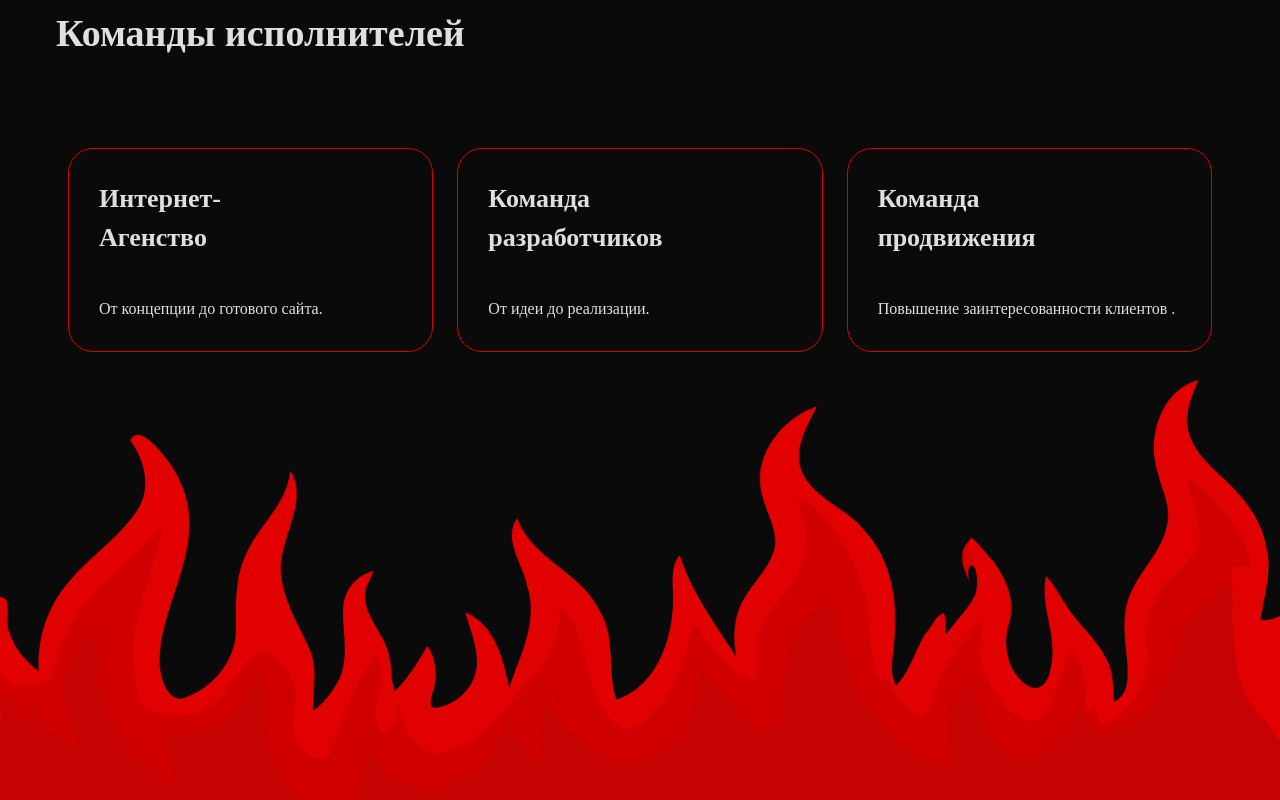
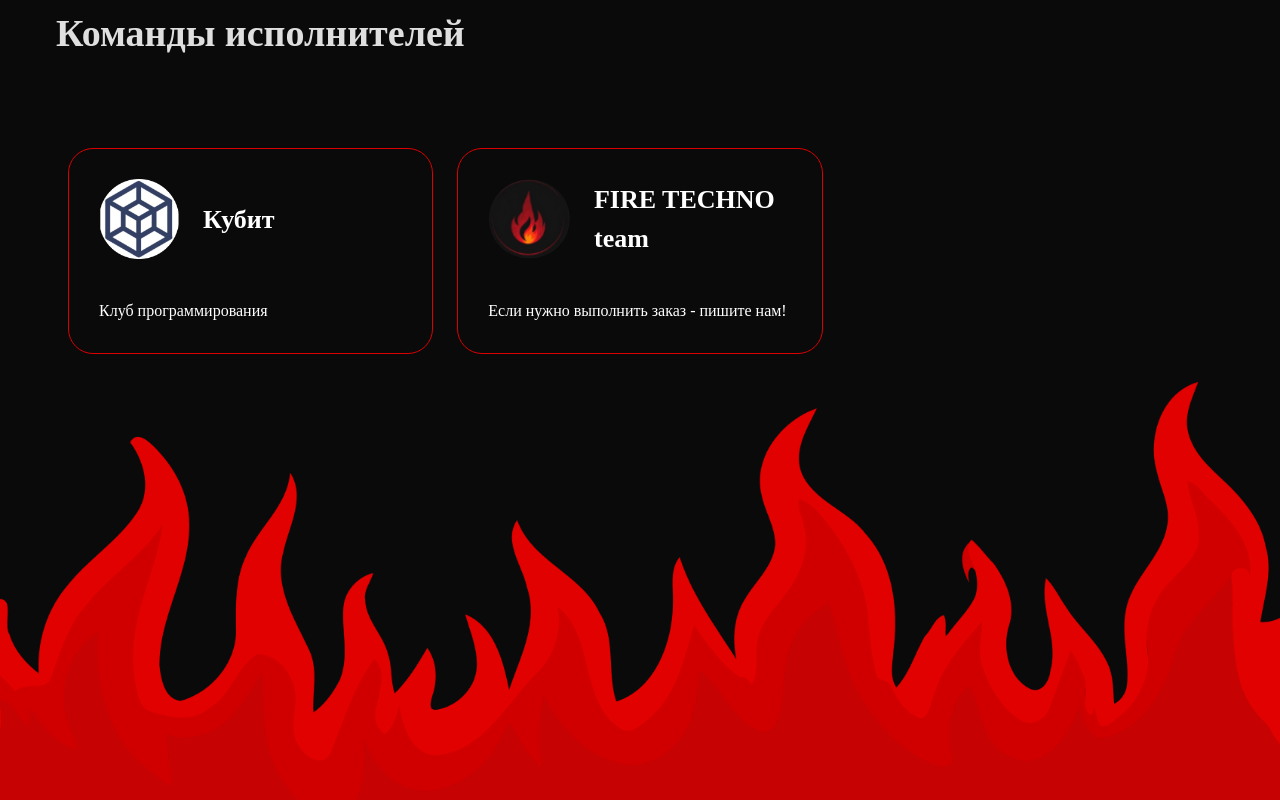
Before and after one commit to Jet-Green/firetechno-landing, a Nuxt app: page / in a window 1280 px wide. Shown: the part 3678-4478 px from the top of the page. Built offline with nearby package versions, Linux system fonts and the light colour scheme.

Commit message:
add teams

```diff
--- a/components/Landing/OurTeams.vue
+++ b/components/Landing/OurTeams.vue
@@ -4,32 +4,36 @@
   <v-col cols="12">
     <v-row class="features">
       <v-col cols="12" md="6" lg="4">
-        <div class="feature">
+        <NuxtLink class="feature" to="https://t.me/GrachevRV" target="_blank">
           <v-row>
-            <v-col cols="8">
-              <p class="card-title">Интернет-Агенство</p>
+            <v-col cols="auto" class="d-flex align-center justify-end">
+              <img src="~/assets/images/qbit-logo.jpg" alt="" class="team-logo">
             </v-col>
-            <v-col cols="4" class="d-flex justify-end"> </v-col>
+            <v-col cols="8" class="d-flex align-center">
+              <p class="card-title">Кубит</p>
+            </v-col>
           </v-row>
 
-          <p class="comment">От концепции до готового сайта.</p>
-        </div>
+          <p class="comment">Клуб программирования</p>
+        </NuxtLink>
       </v-col>
 
       <v-col cols="12" md="6" lg="4">
-        <div class="feature">
+        <NuxtLink class="feature" to="https://t.me/FireTechnologies" target="_blank">
           <v-row>
-            <v-col cols="8">
-              <p class="card-title">Команда разработчиков</p>
+            <v-col cols="auto" class="d-flex align-center justify-end">
+              <img src="~/assets/icons/firetechno-logo.svg" alt="" class="team-logo">
             </v-col>
-            <v-col cols="4" class="d-flex justify-end"> </v-col>
+            <v-col cols="8" class="d-flex align-center">
+              <p class="card-title">FIRE TECHNO team</p>
+            </v-col>
           </v-row>
 
-          <p class="comment">От идеи до реализации.</p>
-        </div>
+          <p class="comment">Если нужно выполнить заказ - пишите нам!</p>
+        </NuxtLink>
       </v-col>
 
-      <v-col cols="12" md="6" lg="4">
+      <!-- <v-col cols="12" md="6" lg="4">
         <div class="feature">
           <v-row>
             <v-col cols="8">
@@ -40,7 +44,7 @@
 
           <p class="comment">Повышение заинтересованности клиентов .</p>
         </div>
-      </v-col>
+      </v-col> -->
     </v-row>
   </v-col>
 </template>
@@ -60,6 +64,8 @@ h2 {
   flex-direction: column;
   justify-content: space-between;
   height: 100%;
+  text-decoration: none;
+  color: white;
 }
 .comment {
   margin-top: 40px;
@@ -67,4 +73,7 @@ h2 {
 .card-icon {
   height: 80px;
 }
+.team-logo {
+  height: 80px;
+}
 </style>
```
Also changed, not shown: assets/images/qbit-logo.jpg (added).
